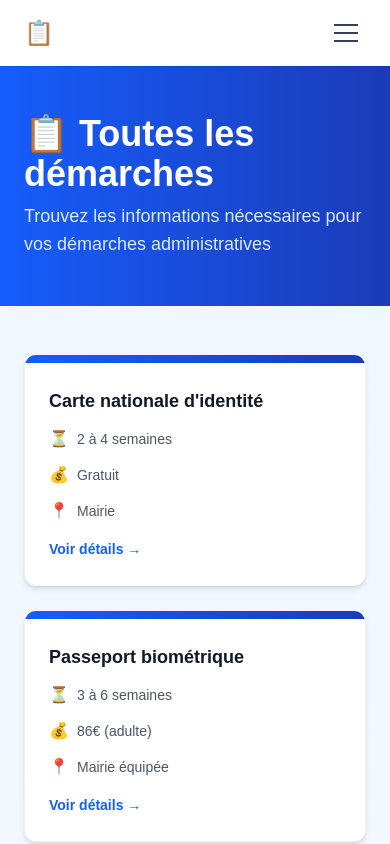
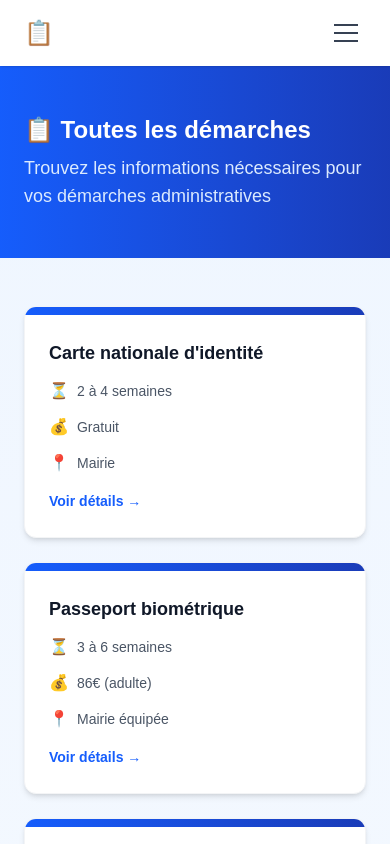
Before and after one commit to GuillaumeSere/demarche-facile, a Next.js app: page /demarches in a window 390 px wide. Shown: the top 844 px of the page. Built offline with nearby package versions, Linux system fonts and the light colour scheme.

Commit message:
responsive

```diff
--- a/app/components/Header.tsx
+++ b/app/components/Header.tsx
@@ -24,7 +24,7 @@ export default function Header() {
           onClick={closeMenu}
         >
           <span className="text-2xl">📋</span>
-          <span className="hidden sm:inline">Démarche Facile</span>
+          <span className="hidden text-gray-900 hover:text-blue-700 transition-colors sm:inline">Démarche Facile</span>
         </Link>
 
         {/* Menu Desktop */}
@@ -46,7 +46,7 @@ export default function Header() {
         {/* Hamburger Button */}
         <button
           onClick={toggleMenu}
-          className="md:hidden flex flex-col gap-1.5 p-2"
+          className="md:hidden cursor-pointer flex flex-col gap-1.5 p-2"
           aria-label="Menu"
         >
           <span
--- a/app/demarches/[slug]/page.tsx
+++ b/app/demarches/[slug]/page.tsx
@@ -44,7 +44,7 @@ export default async function DemarcheDetail({ params }: Props) {
                     <a href="/demarches" className="inline-flex items-center text-blue-100 hover:text-white mb-4 transition-colors">
                         ← Retour aux démarches
                     </a>
-                    <h1 className="text-4xl font-bold mb-2">{demarche.titre}</h1>
+                    <h1 className="text-2xl md:text-4xl font-bold mb-2">{demarche.titre}</h1>
                     <p className="text-blue-100">Toutes les informations pour cette démarche administrative</p>
                 </div>
             </div>
--- a/app/demarches/page.tsx
+++ b/app/demarches/page.tsx
@@ -13,7 +13,7 @@ export default async function DemarchesPage() {
     <main className="min-h-screen bg-linear-to-b from-blue-50 to-white">
       <div className="bg-linear-to-r from-blue-600 to-blue-800 text-white py-12">
         <div className="max-w-6xl mx-auto px-6">
-          <h1 className="text-4xl font-bold mb-2">📋 Toutes les démarches</h1>
+          <h1 className="text-2xl md:text-4xl font-bold mb-2">📋 Toutes les démarches</h1>
           <p className="text-blue-100 text-lg">Trouvez les informations nécessaires pour vos démarches administratives</p>
         </div>
       </div>
```
